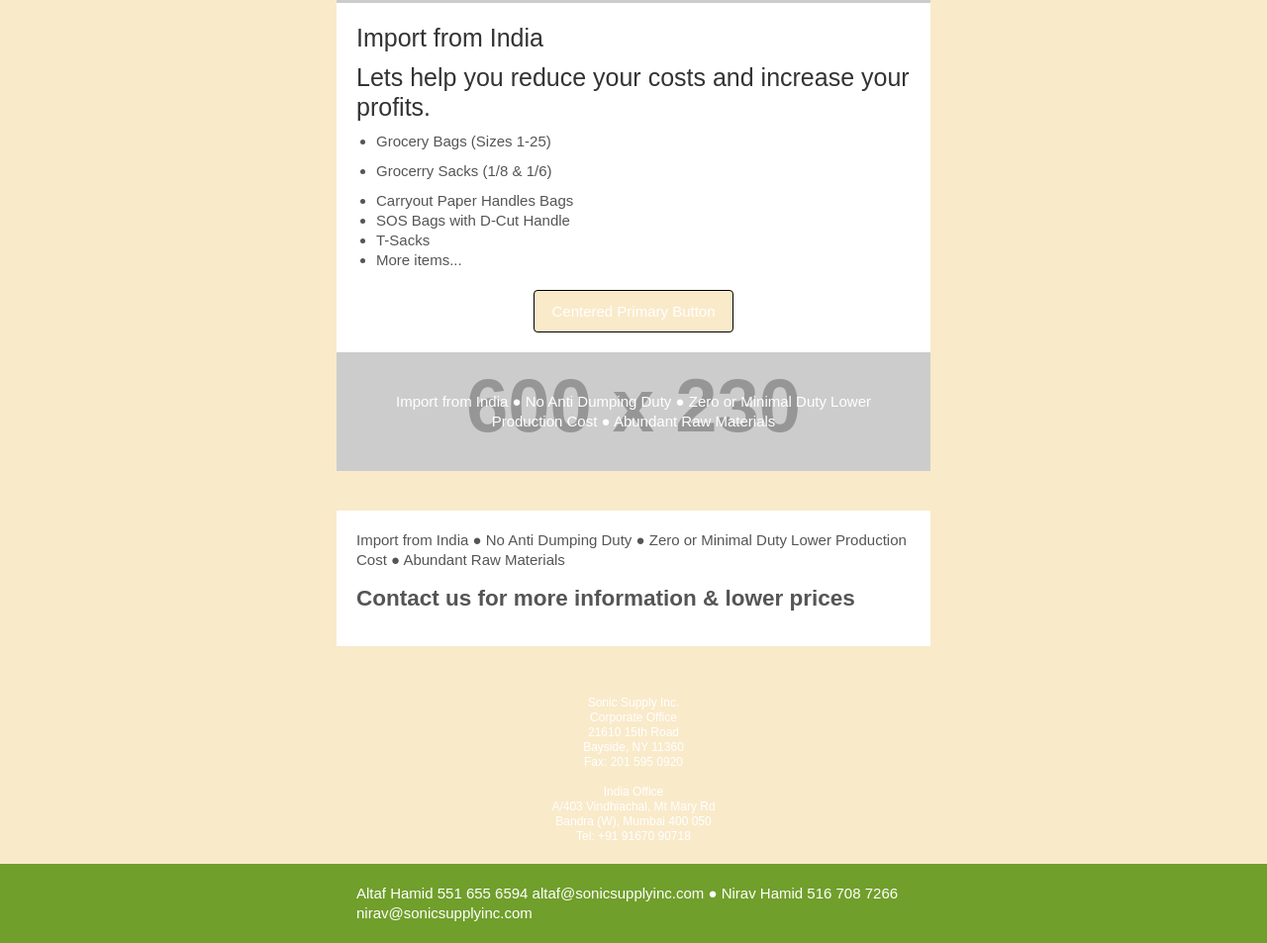
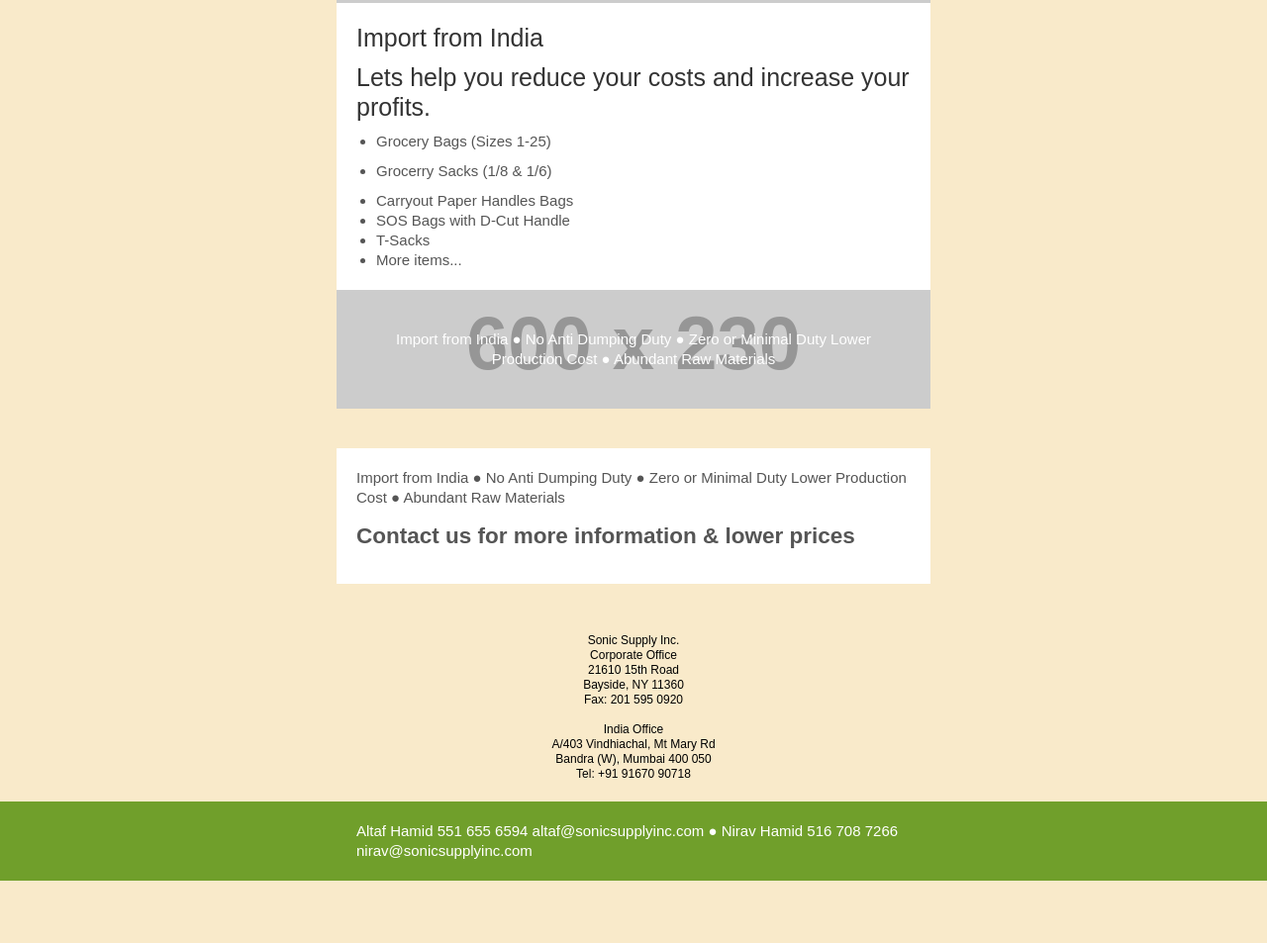
Before and after one commit to salus-sage/email-template, a plain HTML site: page index.html in a window 1280 px wide. Shown: the part 297-1250 px from the top of the page at 99% size. After the commit the page ends 1187 px from the top, so only its background shows below. Drawn offline with Linux system fonts and the light colour scheme; placeholder pictures from the web are drawn by us.

Commit message:
remove btn

```diff
--- a/index.html
+++ b/index.html
@@ -274,19 +274,7 @@
 								</ul>
                             </td>
                         </tr>
-                        <tr>
-                            <td style="padding: 0 20px 20px;">
-                                <!-- Button : BEGIN -->
-                                <table align="center" role="presentation" cellspacing="0" cellpadding="0" border="0" style="margin: auto;">
-                                    <tr>
-                                        <td class="button-td button-td-primary" style="border-radius: 4px; background: #F9EACA;">
-											<a class="button-a button-a-primary" href="https://google.com/" style="background: #F9EACA; border: 1px solid #000000; font-family: sans-serif; font-size: 15px; line-height: 15px; text-decoration: none; padding: 13px 17px; color: #ffffff; display: block; border-radius: 4px;">Centered Primary Button</a>
-										</td>
-                                    </tr>
-                                </table>
-                                <!-- Button : END -->
-                            </td>
-                        </tr>
+
 
                     </table>
                 </td>
@@ -351,7 +339,7 @@
 	    <!-- Email Footer : BEGIN -->
         <table align="center" role="presentation" cellspacing="0" cellpadding="0" border="0" width="600" style="margin: auto;" class="email-container">
 	        <tr>
-	            <td style="padding: 20px; font-family: sans-serif; font-size: 12px; line-height: 15px; text-align: center; color: #ffffff;">
+	            <td style="padding: 20px; font-family: sans-serif; font-size: 12px; line-height: 15px; text-align: center; color: #000000;">
 	                <!--webversion style="color: #ffffff; text-decoration: underline; font-weight: bold;">View as a Web Page</webversion-->
 	                <br><br>
 	                Sonic Supply Inc.<br><span class="unstyle-auto-detected-links">Corporate Office<br>21610 15th Road <br>Bayside, NY 11360<br> Fax: 201 595 0920</span>
```
